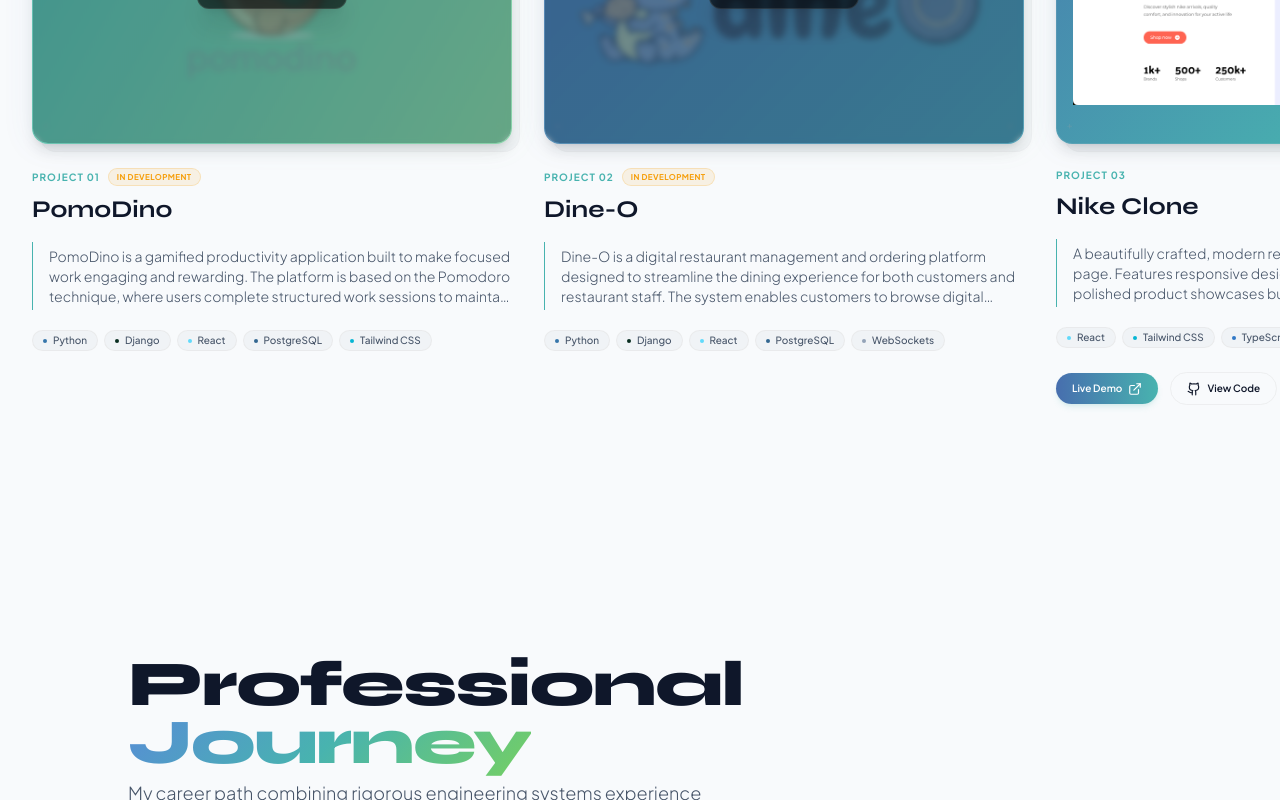
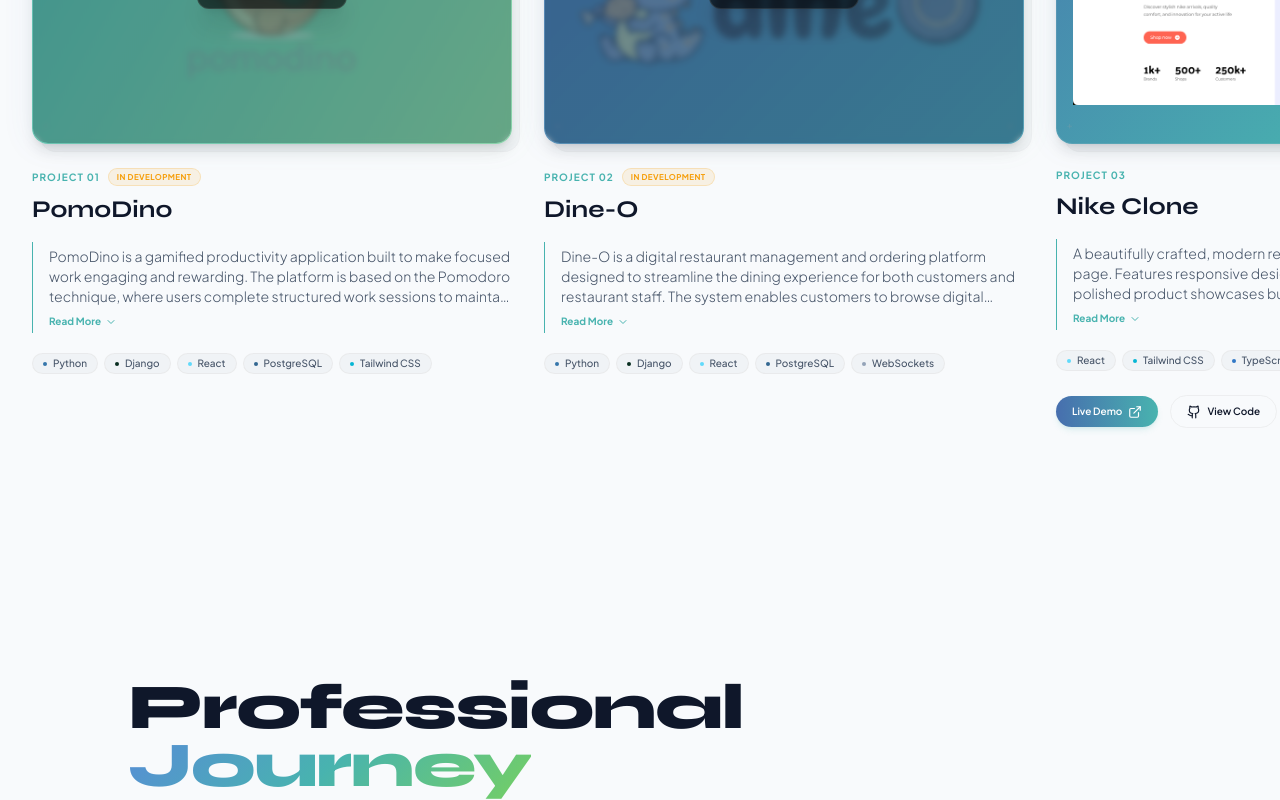
Before and after one commit to hr-ishi94/personal-portfolio-hrishi, a React (Vite) app: page / in a window 1280 px wide. Shown: the part 1907-2707 px from the top of the page. Built offline with nearby package versions, Linux system fonts and the light colour scheme.

Commit message:
fix readmore

```diff
--- a/src/components/WorkSection.tsx
+++ b/src/components/WorkSection.tsx
@@ -1,6 +1,6 @@
 import { motion } from 'framer-motion';
-import { useRef } from 'react';
-import { ExternalLink, Github } from 'lucide-react';
+import { useState, useRef } from 'react';
+import { ExternalLink, Github, ChevronDown, ChevronUp } from 'lucide-react';
 import dino from "../assets/dino.png";
 import pomoDino from "../assets/pomo-dino.png";
 import nikeClone from "../assets/nike-clone.png";
@@ -162,8 +162,10 @@ const getTechDotColor = (tech: string) => {
 };
 
 function ProjectCard({ project, index }: { project: typeof projects[0]; index: number }) {
+  const [isExpanded, setIsExpanded] = useState(false);
+
   return (
-    <div className="w-[280px] sm:w-[360px] md:w-[440px] lg:w-[480px] flex-shrink-0 snap-start flex flex-col space-y-6 group">
+    <div className="w-[280px] sm:w-[360px] md:w-[440px] lg:w-[480px] flex-shrink-0 snap-start flex flex-col space-y-6 group transition-all duration-300 hover:-translate-y-1">
       {/* Image Showcase Panel */}
       <div className="relative cursor-pointer w-full">
         {/* Glow backdrop shadow */}
@@ -225,10 +227,24 @@ function ProjectCard({ project, index }: { project: typeof projects[0]; index: n
         </div>
 
         {/* Description */}
-        <div className="pl-4 border-l border-primary-teal dark:border-primary-teal/40 py-1">
-          <p className="text-xs md:text-sm text-[var(--text-secondary)] leading-relaxed font-light line-clamp-3">
+        <div className="pl-4 border-l border-primary-teal dark:border-primary-teal/40 py-1 flex flex-col items-start gap-2">
+          <p className={`text-xs md:text-sm text-[var(--text-secondary)] leading-relaxed font-light transition-all duration-300 ${isExpanded ? '' : 'line-clamp-3'}`}>
             {project.description}
           </p>
+          <button
+            onClick={() => setIsExpanded(!isExpanded)}
+            className="inline-flex items-center gap-1 text-[10px] font-bold text-primary-teal hover:text-primary-blue hover:underline transition-all duration-200 focus:outline-none"
+          >
+            {isExpanded ? (
+              <>
+                Show Less <ChevronUp className="w-3 h-3" />
+              </>
+            ) : (
+              <>
+                Read More <ChevronDown className="w-3 h-3" />
+              </>
+            )}
+          </button>
         </div>
 
         {/* Tech Stack */}
```
